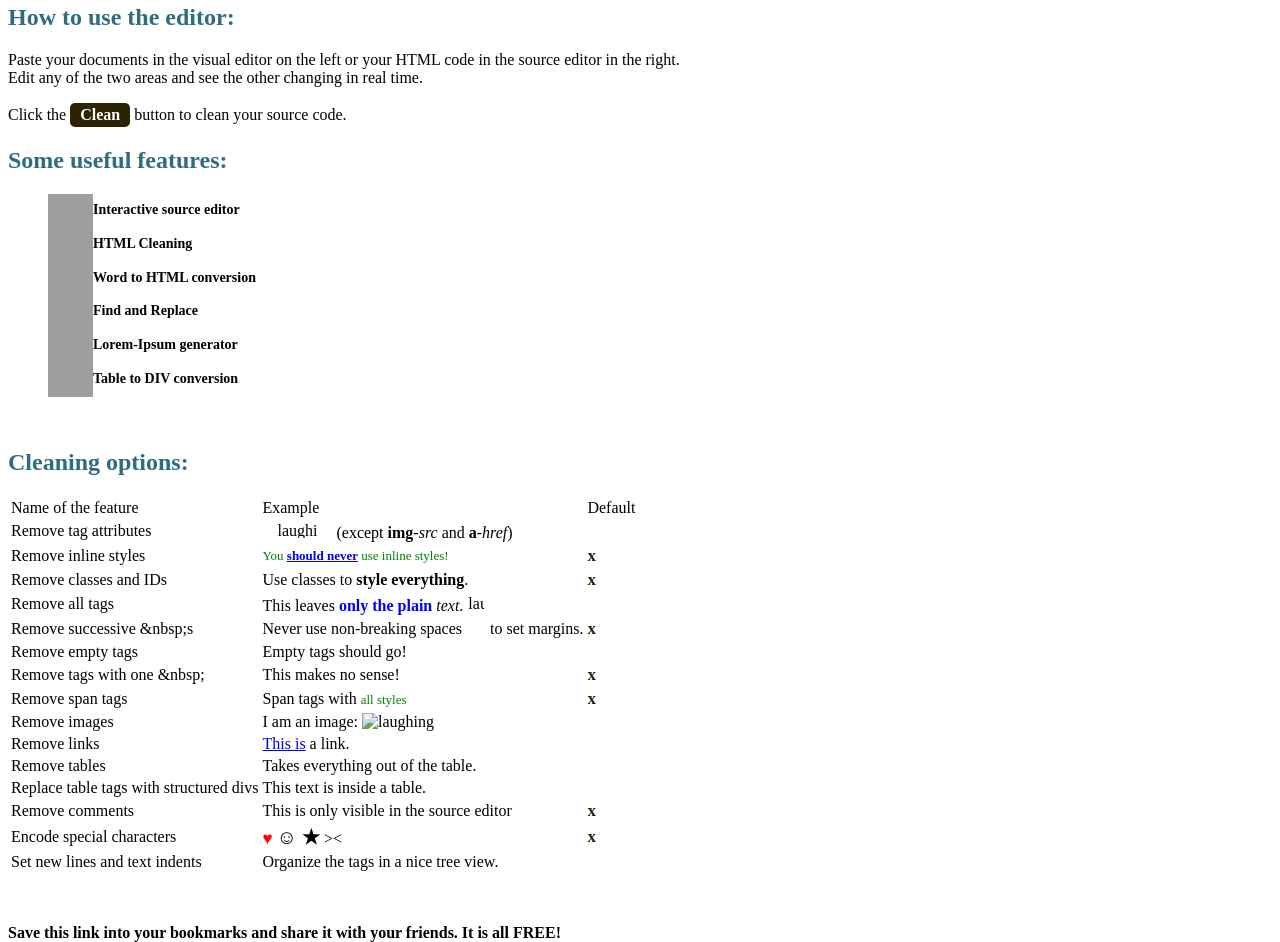
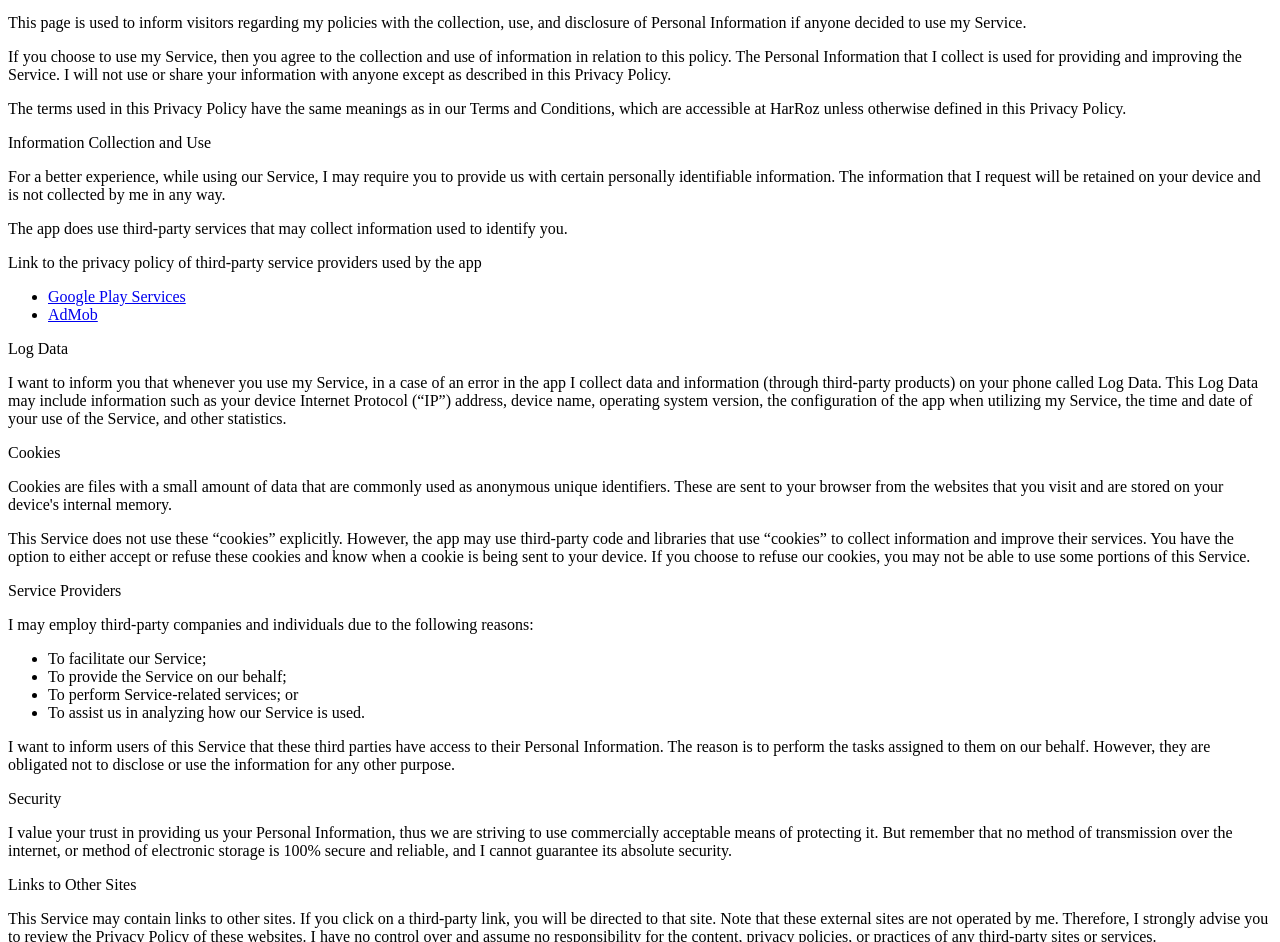
Before and after one commit to iamalishan/PrivacyPolicy, a plain HTML site: page index.html in a window 1280 px wide. Shown: the part 62-1004 px from the top of the page. Drawn offline with Linux system fonts and the light colour scheme; grey boxes are pictures that could not be loaded.

Commit message:
Update index.html

```diff
--- a/index.html
+++ b/index.html
@@ -1,105 +1,67 @@
-<!-- #######  YAY, I AM THE SOURCE EDITOR! #########-->
-<h1 style="color: #5e9ca0;">You can edit <span style="color: #2b2301;">this demo</span> text!</h1>
-<h2 style="color: #2e6c80;">How to use the editor:</h2>
-<p>Paste your documents in the visual editor on the left or your HTML code in the source editor in the right. <br />Edit any of the two areas and see the other changing in real time.&nbsp;</p>
-<p>Click the <span style="background-color: #2b2301; color: #fff; display: inline-block; padding: 3px 10px; font-weight: bold; border-radius: 5px;">Clean</span> button to clean your source code.</p>
-<h2 style="color: #2e6c80;">Some useful features:</h2>
-<ol style="list-style: none; font-size: 14px; line-height: 32px; font-weight: bold;">
-<li style="clear: both;"><img style="float: left;" src="https://html-online.com/img/01-interactive-connection.png" alt="interactive connection" width="45" /> Interactive source editor</li>
-<li style="clear: both;"><img style="float: left;" src="https://html-online.com/img/02-html-clean.png" alt="html cleaner" width="45" /> HTML Cleaning</li>
-<li style="clear: both;"><img style="float: left;" src="https://html-online.com/img/03-docs-to-html.png" alt="Word to html" width="45" /> Word to HTML conversion</li>
-<li style="clear: both;"><img style="float: left;" src="https://html-online.com/img/04-replace.png" alt="replace text" width="45" /> Find and Replace</li>
-<li style="clear: both;"><img style="float: left;" src="https://html-online.com/img/05-gibberish.png" alt="gibberish" width="45" /> Lorem-Ipsum generator</li>
-<li style="clear: both;"><img style="float: left;" src="https://html-online.com/img/6-table-div-html.png" alt="html table div" width="45" /> Table to DIV conversion</li>
-</ol>
-<p>&nbsp; &nbsp; &nbsp; &nbsp; &nbsp; &nbsp; &nbsp;</p>
-<h2 style="color: #2e6c80;">Cleaning options:</h2>
-<table class="editorDemoTable">
-<thead>
-<tr>
-<td>Name of the feature</td>
-<td>Example</td>
-<td>Default</td>
-</tr>
-</thead>
-<tbody>
-<tr>
-<td>Remove tag attributes</td>
-<td><img style="margin: 1px 15px;" src="images/smiley.png" alt="laughing" width="40" height="16" /> (except <strong>img</strong>-<em>src</em> and <strong>a</strong>-<em>href</em>)</td>
-<td>&nbsp;</td>
-</tr>
-<tr>
-<td>Remove inline styles</td>
-<td><span style="color: green; font-size: 13px;">You <strong style="color: blue; text-decoration: underline;">should never</strong>&nbsp;use inline styles!</span></td>
-<td><strong style="font-size: 17px; color: #2b2301;">x</strong></td>
-</tr>
-<tr>
-<td>Remove classes and IDs</td>
-<td><span id="demoId">Use classes to <strong class="demoClass">style everything</strong>.</span></td>
-<td><strong style="font-size: 17px; color: #2b2301;">x</strong></td>
-</tr>
-<tr>
-<td>Remove all tags</td>
-<td>This leaves <strong style="color: blue;">only the plain</strong> <em>text</em>. <img style="margin: 1px;" src="images/smiley.png" alt="laughing" width="16" height="16" /></td>
-<td>&nbsp;</td>
-</tr>
-<tr>
-<td>Remove successive &amp;nbsp;s</td>
-<td>Never use non-breaking spaces&nbsp;&nbsp;&nbsp;&nbsp;&nbsp;&nbsp;&nbsp;to set margins.</td>
-<td><strong style="font-size: 17px; color: #2b2301;">x</strong></td>
-</tr>
-<tr>
-<td>Remove empty tags</td>
-<td>Empty tags should go!</td>
-<td>&nbsp;</td>
-</tr>
-<tr>
-<td>Remove tags with one &amp;nbsp;</td>
-<td>This makes&nbsp;no sense!</td>
-<td><strong style="font-size: 17px; color: #2b2301;">x</strong></td>
-</tr>
-<tr>
-<td>Remove span tags</td>
-<td>Span tags with <span style="color: green; font-size: 13px;">all styles</span></td>
-<td><strong style="font-size: 17px; color: #2b2301;">x</strong></td>
-</tr>
-<tr>
-<td>Remove images</td>
-<td>I am an image: <img src="images/smiley.png" alt="laughing" /></td>
-<td>&nbsp;</td>
-</tr>
-<tr>
-<td>Remove links</td>
-<td><a href="https://html-online.com" rel="nofollow">This is</a> a link.</td>
-<td>&nbsp;</td>
-</tr>
-<tr>
-<td>Remove tables</td>
-<td>Takes everything out of the table.</td>
-<td>&nbsp;</td>
-</tr>
-<tr>
-<td>Replace table tags with structured divs</td>
-<td>This text is inside a table.</td>
-<td>&nbsp;</td>
-</tr>
-<tr>
-<td>Remove comments</td>
-<td>This is only visible in the source editor <!-- HELLO! --></td>
-<td><strong style="font-size: 17px; color: #2b2301;">x</strong></td>
-</tr>
-<tr>
-<td>Encode special characters</td>
-<td><span style="color: red; font-size: 17px;">&hearts;</span> <strong style="font-size: 20px;">☺ ★</strong> &gt;&lt;</td>
-<td><strong style="font-size: 17px; color: #2b2301;">x</strong></td>
-</tr>
-<tr>
-<td>Set new lines and text indents</td>
-<td>Organize the tags in a nice tree view.</td>
-<td>&nbsp;</td>
-</tr>
-</tbody>
-</table>
-<p><strong>&nbsp;</strong></p>
-<p><strong>Save this link into your bookmarks and share it with your friends. It is all FREE! </strong><br /><strong>Enjoy!</strong></p>
-<p><strong>&nbsp;</strong></p>
+<p>Privacy Policy</p>
+
+<p>Ali Shan built the HarRoz app as a Free app. This SERVICE is provided by Ali Shan at no cost and is intended for use as is.</p>
+
+<p>This page is used to inform visitors regarding my policies with the collection, use, and disclosure of Personal Information if anyone decided to use my Service.</p>
+
+<p>If you choose to use my Service, then you agree to the collection and use of information in relation to this policy. The Personal Information that I collect is used for providing and improving the Service. I will not use or share your information with anyone except as described in this Privacy Policy.</p>
+
+<p>The terms used in this Privacy Policy have the same meanings as in our Terms and Conditions, which are accessible at HarRoz unless otherwise defined in this Privacy Policy.</p>
+
+<p>Information Collection and Use</p>
+
+<p>For a better experience, while using our Service, I may require you to provide us with certain personally identifiable information. The information that I request will be retained on your device and is not collected by me in any way.</p>
+
+<p>The app does use third-party services that may collect information used to identify you.</p>
+
+<p>Link to the privacy policy of third-party service providers used by the app</p>
+
+<ul>
+	<li><a href="https://www.google.com/url?q=https://www.google.com/policies/privacy/&amp;sa=D&amp;source=editors&amp;ust=1658568228777780&amp;usg=AOvVaw0je_h8vWYgVKDzciZFKqFM">Google Play Services</a></li>
+	<li><a href="https://www.google.com/url?q=https://support.google.com/admob/answer/6128543?hl%3Den&amp;sa=D&amp;source=editors&amp;ust=1658568228778108&amp;usg=AOvVaw3YGV-Rl1hFRkSojioRECW4">AdMob</a></li>
+</ul>
+
+<p>Log Data</p>
+
+<p>I want to inform you that whenever you use my Service, in a case of an error in the app I collect data and information (through third-party products) on your phone called Log Data. This Log Data may include information such as your device Internet Protocol (&ldquo;IP&rdquo;) address, device name, operating system version, the configuration of the app when utilizing my Service, the time and date of your use of the Service, and other statistics.</p>
+
+<p>Cookies</p>
+
+<p>Cookies are files with a small amount of data that are commonly used as anonymous unique identifiers. These are sent to your browser from the websites that you visit and are stored on your device&#39;s internal memory.</p>
+
+<p>This Service does not use these &ldquo;cookies&rdquo; explicitly. However, the app may use third-party code and libraries that use &ldquo;cookies&rdquo; to collect information and improve their services. You have the option to either accept or refuse these cookies and know when a cookie is being sent to your device. If you choose to refuse our cookies, you may not be able to use some portions of this Service.</p>
+
+<p>Service Providers</p>
+
+<p>I may employ third-party companies and individuals due to the following reasons:</p>
+
+<ul>
+	<li>To facilitate our Service;</li>
+	<li>To provide the Service on our behalf;</li>
+	<li>To perform Service-related services; or</li>
+	<li>To assist us in analyzing how our Service is used.</li>
+</ul>
+
+<p>I want to inform users of this Service that these third parties have access to their Personal Information. The reason is to perform the tasks assigned to them on our behalf. However, they are obligated not to disclose or use the information for any other purpose.</p>
+
+<p>Security</p>
+
+<p>I value your trust in providing us your Personal Information, thus we are striving to use commercially acceptable means of protecting it. But remember that no method of transmission over the internet, or method of electronic storage is 100% secure and reliable, and I cannot guarantee its absolute security.</p>
+
+<p>Links to Other Sites</p>
+
+<p>This Service may contain links to other sites. If you click on a third-party link, you will be directed to that site. Note that these external sites are not operated by me. Therefore, I strongly advise you to review the Privacy Policy of these websites. I have no control over and assume no responsibility for the content, privacy policies, or practices of any third-party sites or services.</p>
+
+<p>Children&rsquo;s Privacy</p>
+
+<p>These Services do not address anyone under the age of 13. I do not knowingly collect personally identifiable information from children under 13 years of age. In the case I discover that a child under 13 has provided me with personal information, I immediately delete this from our servers. If you are a parent or guardian and you are aware that your child has provided us with personal information, please contact me so that I will be able to do the necessary actions.</p>
+
+<p>Changes to This Privacy Policy</p>
+
+<p>I may update our Privacy Policy from time to time. Thus, you are advised to review this page periodically for any changes. I will notify you of any changes by posting the new Privacy Policy on this page.</p>
+
+<p>This policy is effective as of 2022-07-15</p>
+
+<p>Contact Us</p>
+
+<p>If you have any questions or suggestions about my Privacy Policy, do not hesitate to contact me at iamalishan@gmail.com.</p>
```
